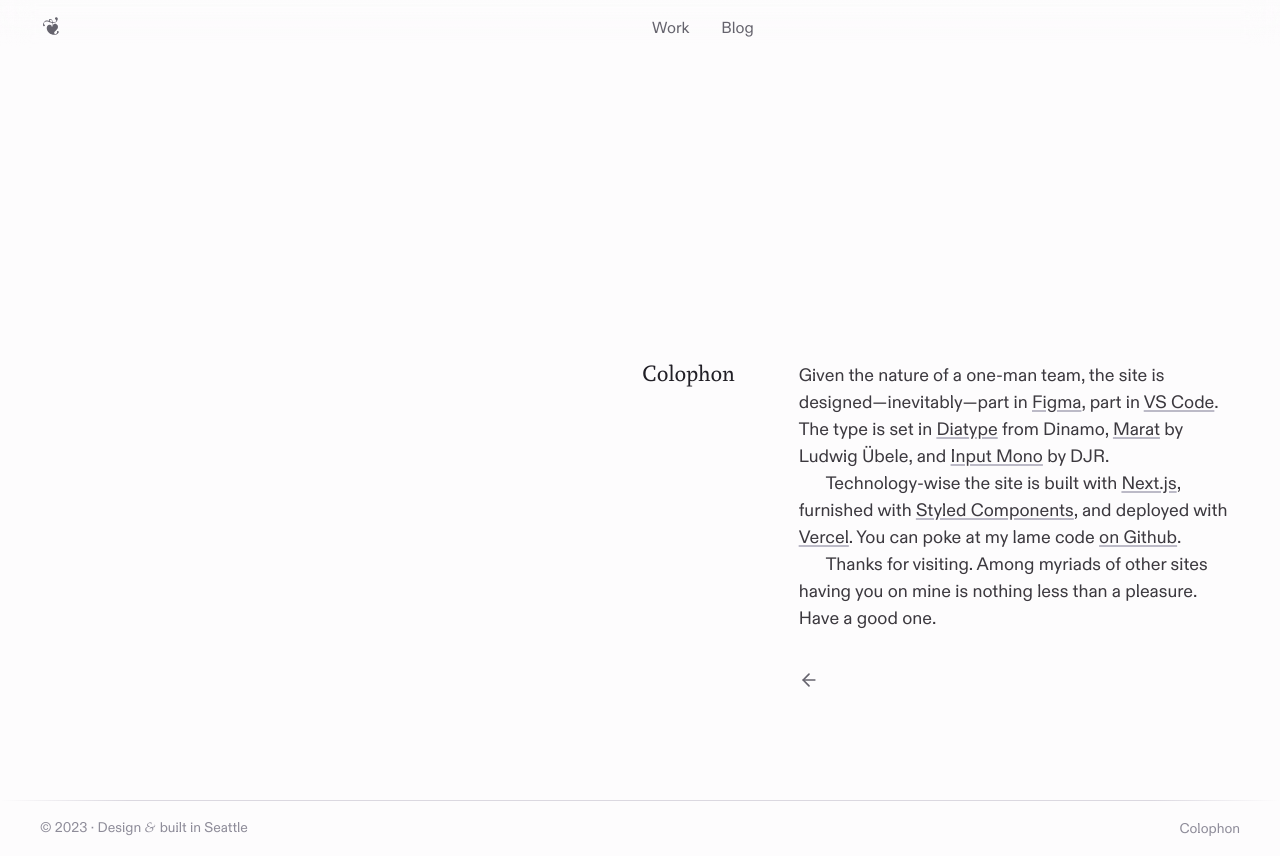
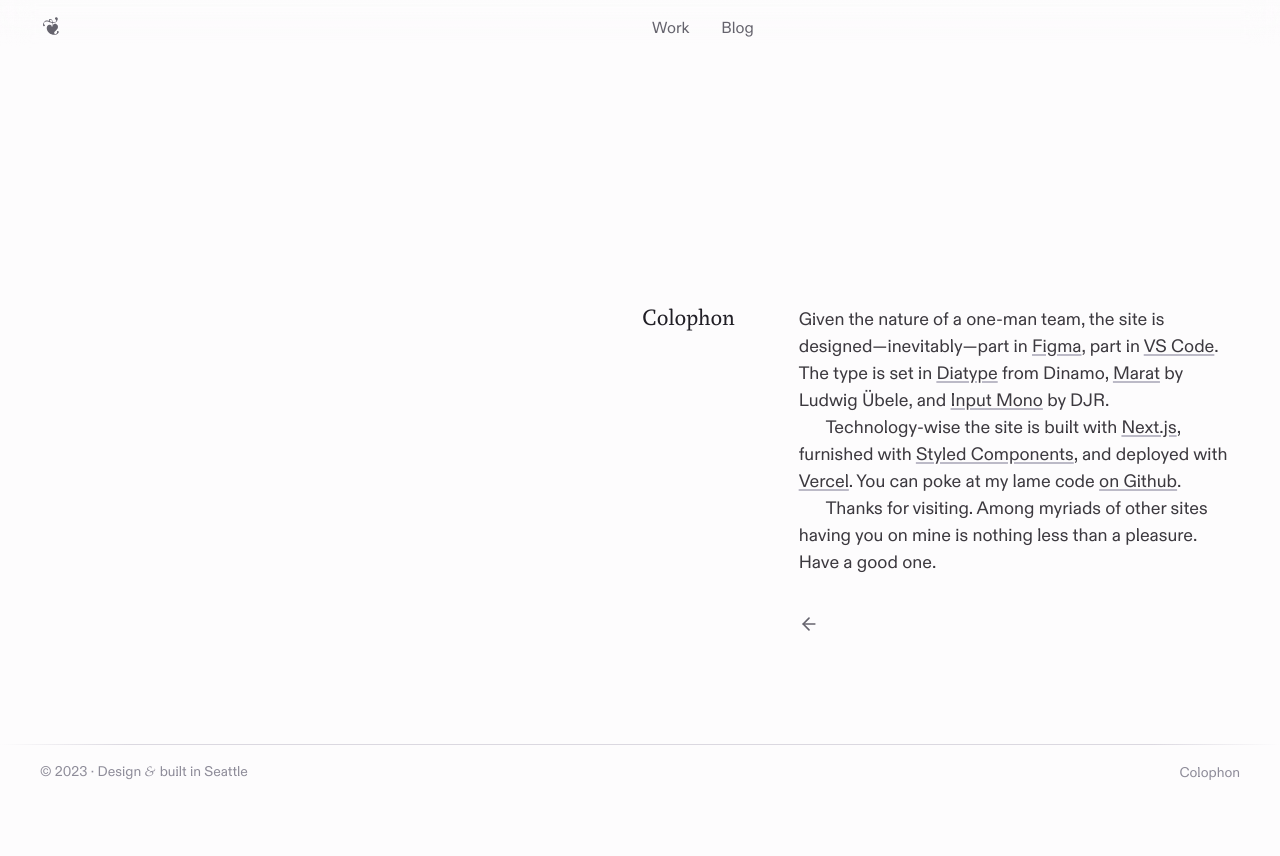
Before and after one commit to charlsyang/site, a Next.js app: page /colophon in a window 1280 px wide. After the commit the page ends 800 px from the top, so only its background shows below. Built offline with nearby package versions, Linux system fonts and the light colour scheme; a small style sheet from the web is missing.

Commit message:
Update colophon.js

```diff
--- a/pages/colophon.js
+++ b/pages/colophon.js
@@ -42,7 +42,7 @@
 }
 
 const Main = styled.main`
-    min-height: calc(100vh - var(--footer-height));
+    min-height: calc(100vh - var(--footer-height) - var(--nav-height));
     display: flex;
     flex-direction: column;
     justify-content: flex-end;
@@ -67,6 +67,7 @@
     font-weight: var(--font-weight-normal);
     font-size: var(--font-size-xl);
     color: var(--color-text-base);
+    animation: onload-fade var(--duration-load) var(--ease-out) both;
 
     @media ${QUERIES.tabletAndBelow} {
         font-size: var(--font-size-l);
@@ -74,6 +75,8 @@
 `
 
 const Content = styled.div`
+    animation: onload-fade var(--duration-load) var(--ease-out) both;
+    animation-delay: var(--stagger-1);
 
     & p {
         font-family: var(--font-sans);
```
